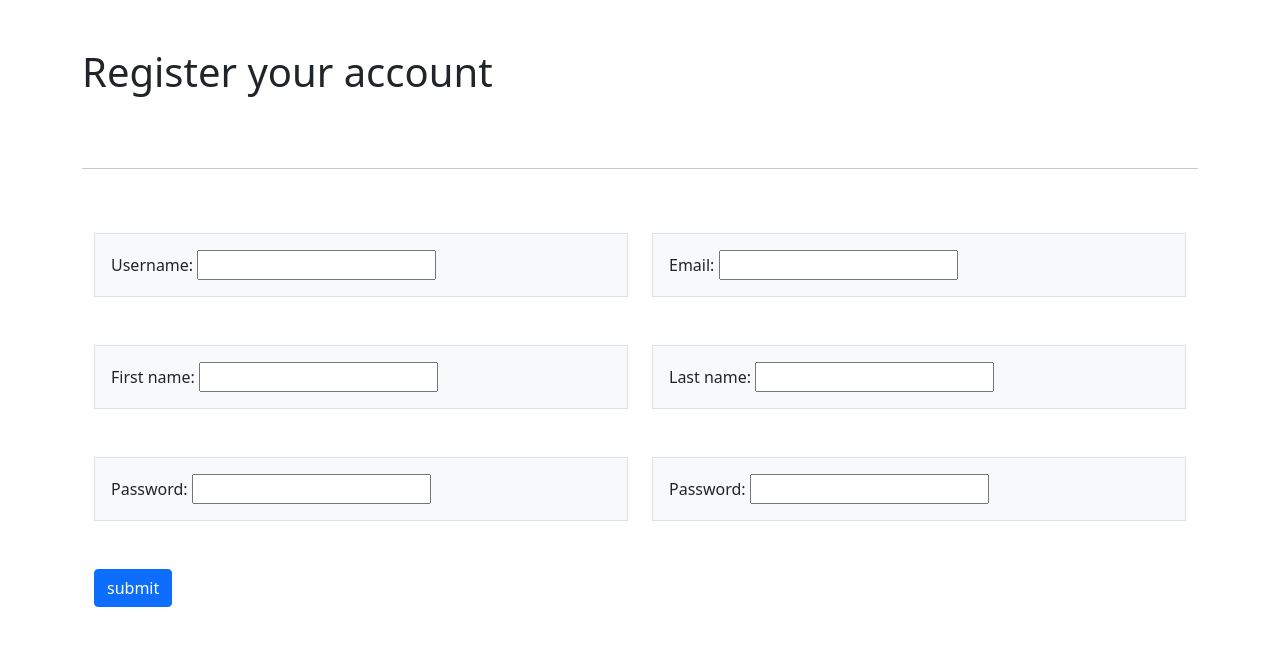
After one commit to PomonaBusiness4800/Grocery-Delivery-Service, a Django app: template app/grocery_delivery/hello/templates/hello/register.html in a window 1280 px wide. The commit adds this page. Shown: the top 646 px of the page. Run offline with Django 3.2, Linux system fonts and the light colour scheme; the template is opened without the code that fills it, so the values that code supplies are empty, except form fields; form fields are guessed from the names that the template uses.

Commit message:
register account

```diff
--- a/app/grocery_delivery/grocery_delivery/urls.py
+++ b/app/grocery_delivery/grocery_delivery/urls.py
@@ -20,4 +20,5 @@ from django.urls import path, include
 urlpatterns = [
     path('admin/', admin.site.urls),
     path('', include('hello.urls')),
+
 ]
--- /dev/null
+++ b/app/grocery_delivery/hello/templates/hello/register.html
@@ -0,0 +1,39 @@
+{% extends 'hello/base.html' %}
+
+{% block content %}
+    <h1>
+        Register your account
+    </h1>
+    <br/><br/>
+    <hr>
+    <br/><br/>
+    <form method="POST" action="" >
+        {% csrf_token %}
+        <div class="container overflow-hidden">
+            <div class="row gy-5">
+                <div class="col-6">
+                    <div class="p-3 border bg-light">{{form.username.label}}: {{form.username}}</div>
+                </div>
+                <div class="col-6">
+                    <div class="p-3 border bg-light">{{form.email.label}}: {{form.email}}</div>
+                </div>
+                <div class="col-6">
+                    <div class="p-3 border bg-light">{{form.first_name.label}}: {{form.first_name}}</div>
+                </div>
+                <div class="col-6">
+                    <div class="p-3 border bg-light">{{form.last_name.label}}: {{form.last_name}}</div>
+                </div>
+                <div class="col-6">
+                    <div class="p-3 border bg-light">{{form.password1.label}}: {{form.password1}}</div>
+                </div>
+                <div class="col-6">
+                    <div class="p-3 border bg-light">{{form.password2.label}}: {{form.password2}}</div>
+                </div>
+                <div class="col-4">
+                    <button type="submit" class="btn btn-primary">submit</button>
+                </div>
+            </div>
+        </div>
+    </form>
+
+{% endblock %}
--- a/app/grocery_delivery/hello/urls.py
+++ b/app/grocery_delivery/hello/urls.py
@@ -3,6 +3,6 @@ from .import views
 urlpatterns = [
     path('', views.index, name="index"),
     path('storeview', views.storeview, name="storeview"),
-    path('login', views.login, name="login"),
+    path('register', views.register, name="register"),
 
 ]
```
Also changed, not shown: app/grocery_delivery/hello/forms.py (+5 -3 lines), app/grocery_delivery/hello/templates/hello/index.html (+12 -1 lines), app/grocery_delivery/hello/templates/hello/login.html (deleted, +0 -28 lines), app/grocery_delivery/hello/views.py (+11 -7 lines).
